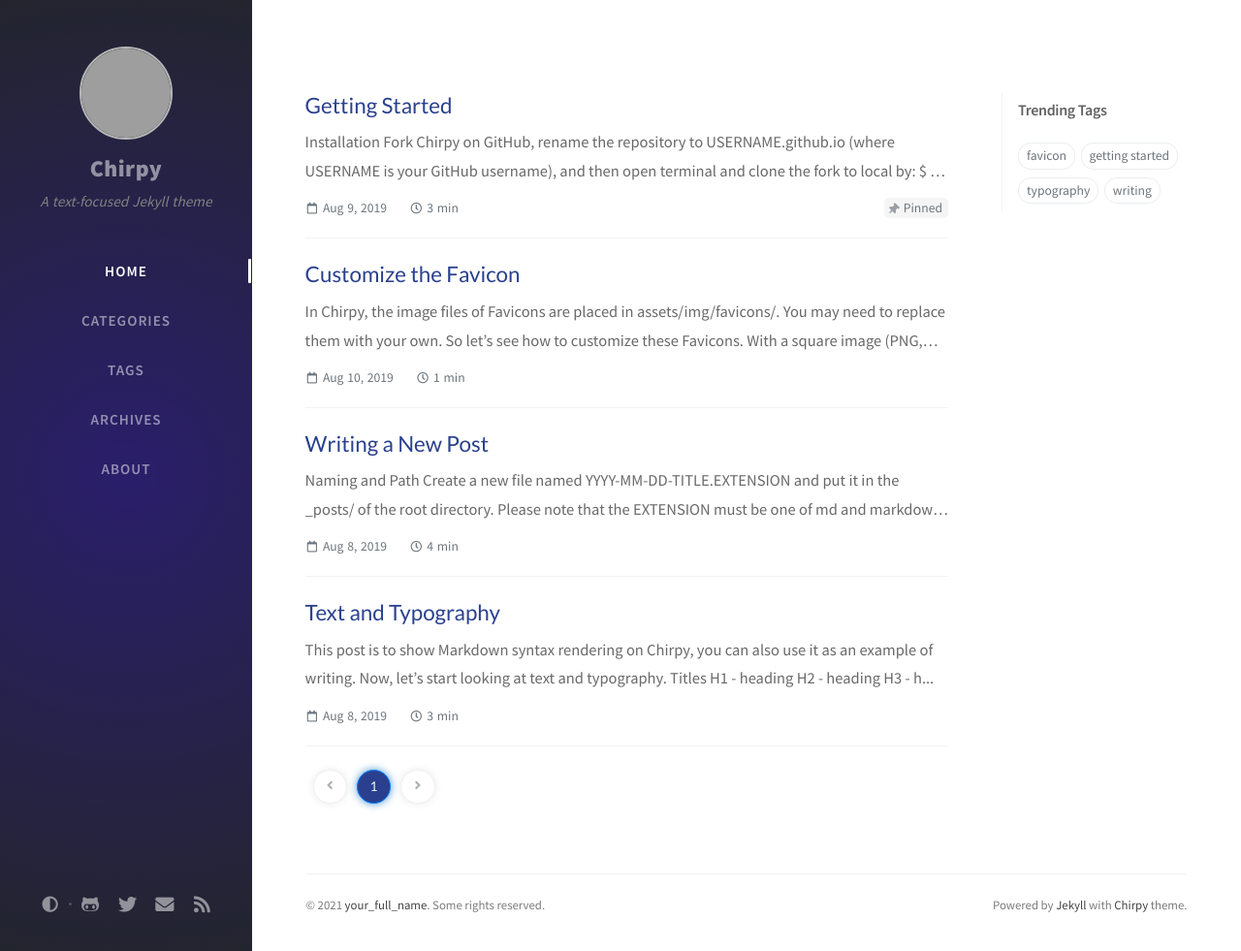
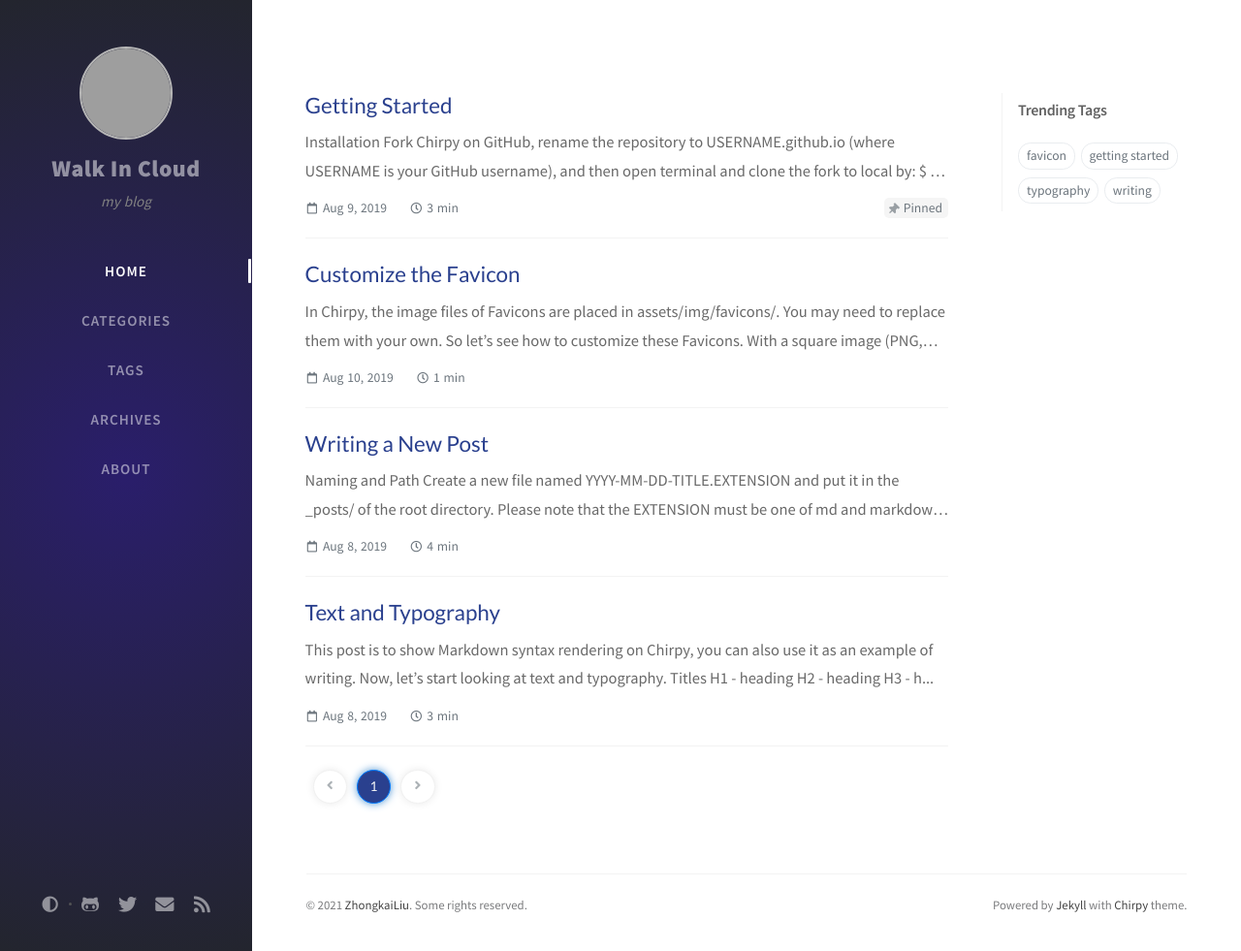
Before and after one commit to Liuzkai/Liuzkai.github.io, a Jekyll site: the page built from index.html, in a window 1280 px wide and 981 px high. Shown: the whole window at 97% size. Built offline with Jekyll 4.4.1, drawn with Linux system fonts in a browser that asks for light colours; nearby versions of some CDN libraries; the list of posts is cut into pages by our own code; comment, search, counter and statistics services are not loaded; grey boxes are pictures that could not be loaded.

Commit message:
Update _config.yml

```diff
--- a/_config.yml
+++ b/_config.yml
@@ -7,9 +7,9 @@
 
 # jekyll-seo-tag settings › https://github.com/jekyll/jekyll-seo-tag/blob/master/docs/usage.md
 # --------------------------
-title: Chirpy                          # the main title
+title: Walk In Cloud                          # the main title
 
-tagline: A text-focused Jekyll theme   # it will display as the sub-title
+tagline: my blog   # it will display as the sub-title
 
 description: >-                        # used by seo meta and the atom feed
   A minimal, portfolio, sidebar,
@@ -17,23 +17,23 @@ description: >-                        # used by seo meta and the atom feed
   and focuses on text presentation.
 
 # fill in the protocol & hostname for your site, e.g., 'https://username.github.io'
-url: ''
+url: 'https://liuzkai.github.io'
 
-author: your_full_name                  # change to your full name
+author: Zhongkailiu                  # change to your full name
 
 github:
-  username: github_username             # change to your github username
+  username: liuzkai             # change to your github username
 
 twitter:
-  username: twitter_username            # change to your twitter username
+  username: WalkinCloud2            # change to your twitter username
 
 social:
-  name: your_full_name                  # it will shows as the copyright owner in Footer
-  email: example@doamin.com             # change to your email address
+  name: ZhongkaiLiu                  # it will shows as the copyright owner in Footer
+  email: liuzkai2012@gmail.com             # change to your email address
   links:
     # The first element serves as the copyright owner's link
-    - https://twitter.com/username      # change to your twitter homepage
-    - https://github.com/username       # change to your github homepage
+    - https://twitter.com/WalkinCloud2     # change to your twitter homepage
+    - https://github.com/Liuzkai      # change to your github homepage
     # Uncomment below to add more social links
     # - https://www.facebook.com/username
     # - https://www.linkedin.com/in/username
```
